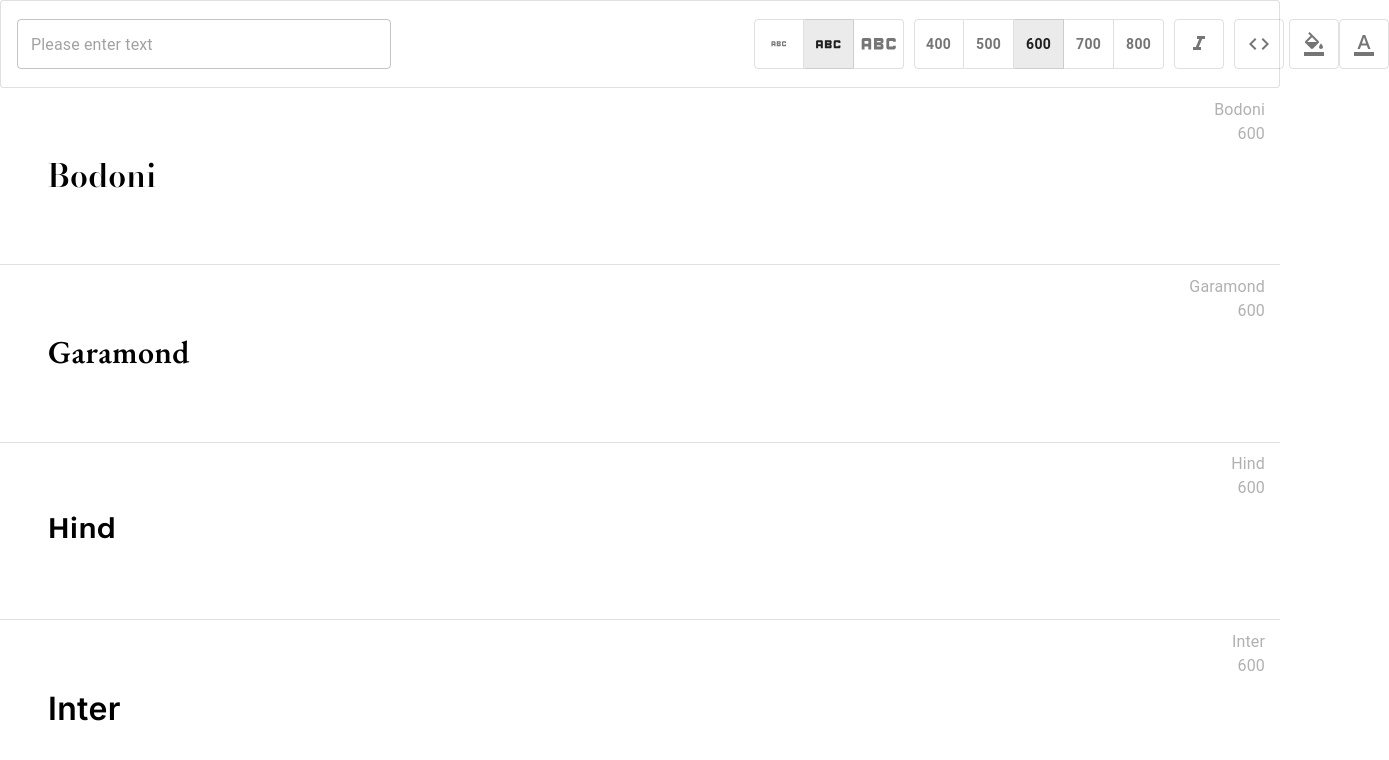
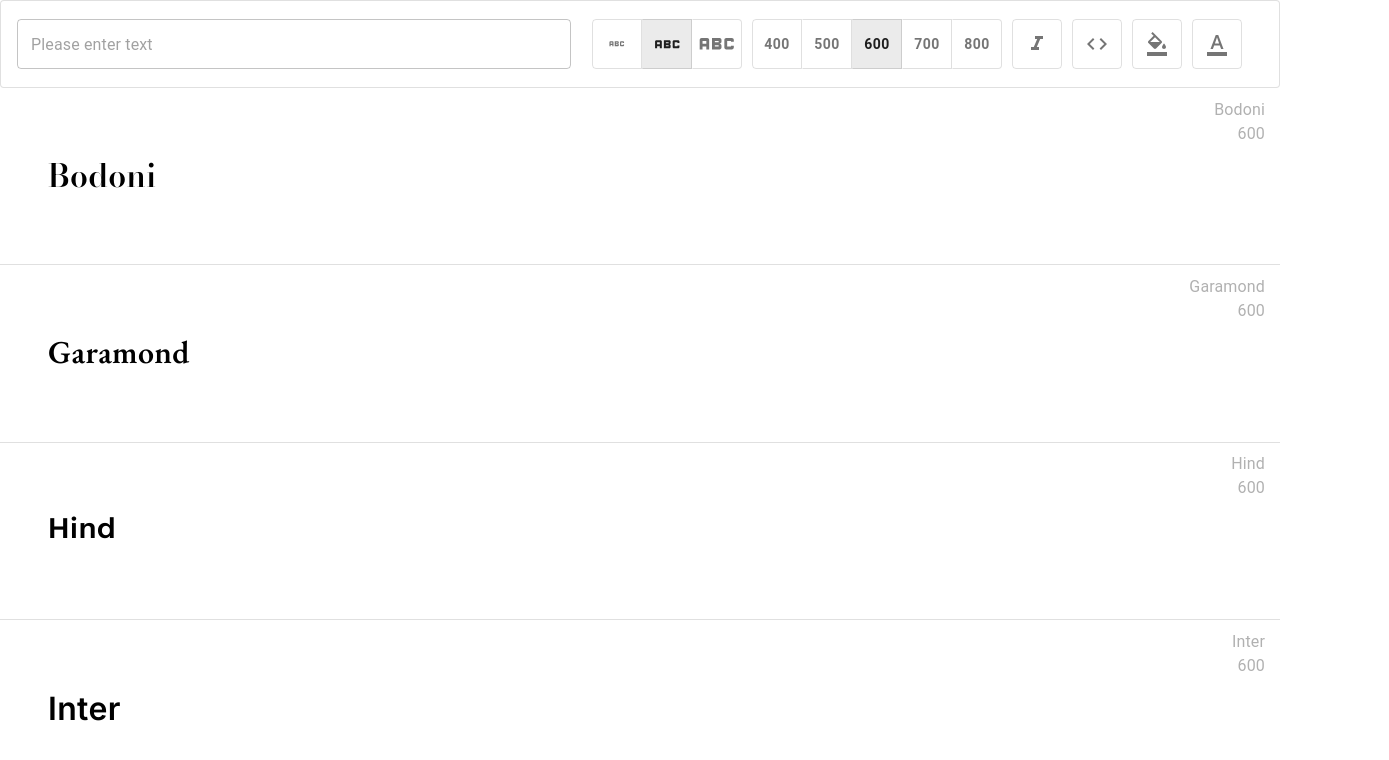
Before and after one commit to arthurfincham/font-app, a React (Create React App) app: page / in a window 1280 px wide. Shown: the top 760 px of the page, 1389 px wide, since content can reach past the window. Built offline with nearby package versions, Linux system fonts and the light colour scheme.

Commit message:
add margin to toggle buttons

```diff
--- a/src/components/Navbar.js
+++ b/src/components/Navbar.js
@@ -41,6 +41,7 @@ export default function Navbar({
           },
           padding: '.5em 1em .5em 1em',
           justifyContent: 'space-between',
+          maxWidth: '100%',
           alignItems: 'center',
           border: (theme) => `1px solid ${theme.palette.divider}`,
         }}
@@ -56,7 +57,6 @@ export default function Navbar({
             width: {
               xs: '100%',
               md: 'auto',
-              lg: '40%',
             },
           }}
         >
--- a/src/components/PreviewInput.js
+++ b/src/components/PreviewInput.js
@@ -3,7 +3,7 @@ import OutlinedInput from '@mui/material/OutlinedInput';
 
 export default function PreviewInput({ updatePreviewText, previewInput, previewText }) {
   return (
-    <FormControl sx={{ width: { lg: '30%', md: '40%', xs: '100%' }, display: 'flex', justifyContent: 'center' }}>
+    <FormControl sx={{ width: { xs: '100%' }, display: 'flex', justifyContent: 'center' }}>
       <OutlinedInput
         value={previewText}
         ref={previewInput}
--- a/src/components/toggles/BodyColor.js
+++ b/src/components/toggles/BodyColor.js
@@ -20,7 +20,7 @@ export default function BodyColor({ setBodyColor, bodyColor }) {
   };
 
   return (
-    <Box sx={{ width: '50px', position: 'relative' }}>
+    <Box sx={{ width: '50px', position: 'relative', marginInline: '5px' }}>
       <FormControlLabel
         control={
           <ToggleButton checked={checked} onChange={handleCheck}>
--- a/src/components/toggles/TextColor.js
+++ b/src/components/toggles/TextColor.js
@@ -20,7 +20,7 @@ export default function TextColor({ setTextColor, textColor }) {
   };
 
   return (
-    <Box sx={{ width: '50px', position: 'relative' }}>
+    <Box sx={{ width: '50px', position: 'relative', marginInline: '5px' }}>
       <FormControlLabel
         control={
           <ToggleButton checked={checked} onChange={handleCheck}>
--- a/src/index.css
+++ b/src/index.css
@@ -65,5 +65,5 @@ pre {
   text-align: left;
   box-shadow: 0 4px 6px -1px rgb(0 0 0 / 0.1), 0 2px 4px -2px rgb(0 0 0 / 0.1);
   border-radius: 5px;
-  margin: 10px;
+  margin: 3px 6px;
 }
```
